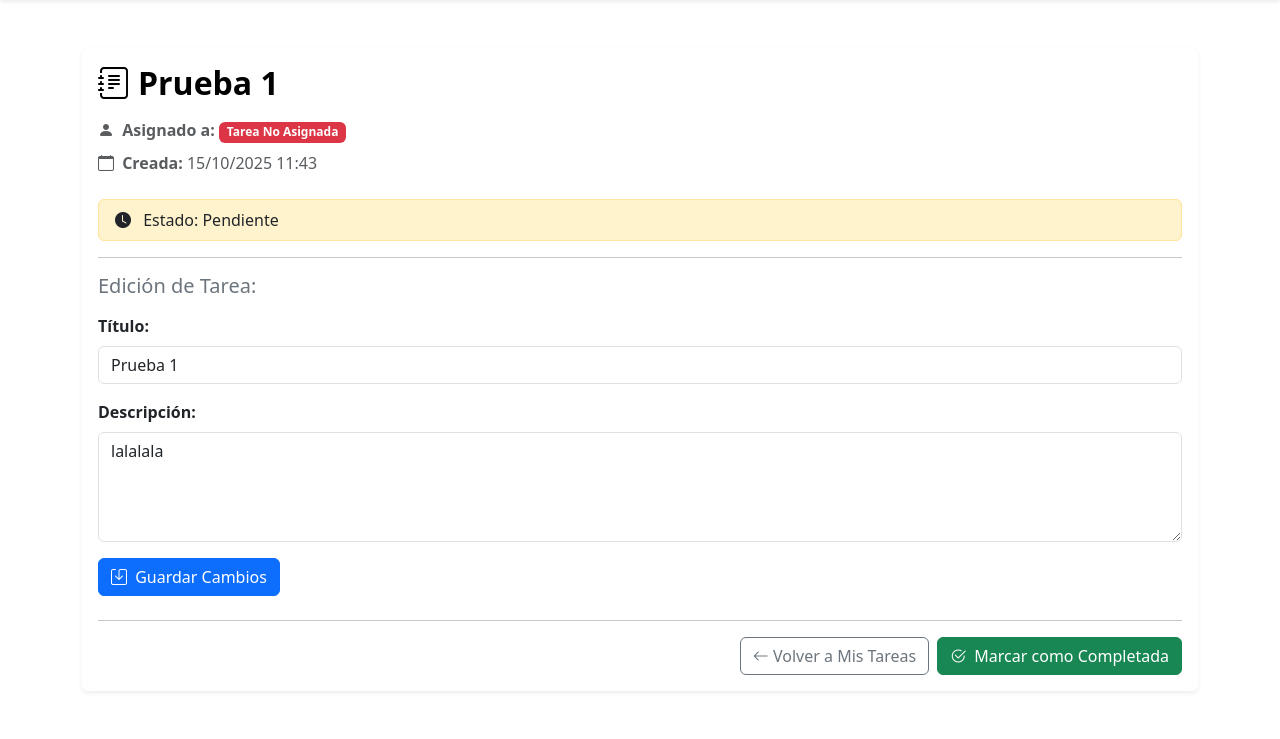
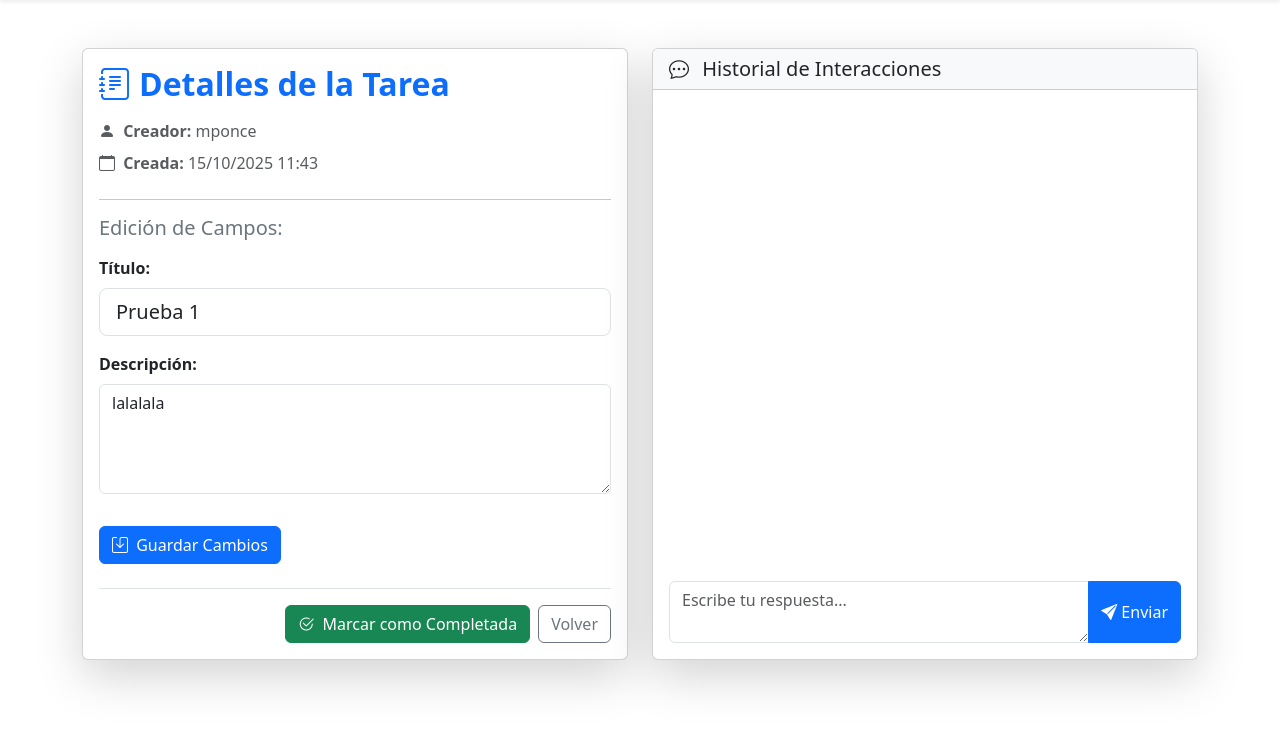
Before and after one commit to chapa0723/django-CRUD, a Django app: page /tasks/3 in a window 1280 px wide. Shown: the part 61-800 px from the top of the page. Run offline with Django 4.2, Linux system fonts and the light colour scheme; a user stored in the database is signed in; data comes from the database, SQL or seed files in the repository; data that the repository does not hold is empty; some libraries are stand-ins or nearby versions.

Commit message:
implementacion del chat en las tareas

```diff
--- a/tasks/forms.py
+++ b/tasks/forms.py
@@ -1,5 +1,5 @@
 from django import forms
-from .models import Task
+from .models import Task, TaskInteraction
 
 class TaskForm(forms.ModelForm):
     class Meta:
@@ -27,7 +27,33 @@ class TaskForm(forms.ModelForm):
 
 
 class TaskStatusOnlyForm(forms.ModelForm):
-    # Formulario limitado para el rol Ventas.
     class Meta:
         model = Task
+        # Asegúrate que 'datecompleted', 'description', y 'title' estén aquí
         fields = ['datecompleted', 'description', 'title']
+
+        # AÑADIR ESTE BLOQUE: widgets
+        widgets = {
+            # Aplicamos la clase de Bootstrap al widget del Título
+            'title': forms.TextInput(attrs={
+                'class': 'form-control form-control-lg'
+            }),
+            # Aplicamos la clase de Bootstrap al widget de la Descripción
+            'description': forms.Textarea(attrs={
+                'class': 'form-control'
+            }),
+            # Para el campo de fecha, si quieres un control de fecha, usa DateInput
+            'datecompleted': forms.DateTimeInput(attrs={
+                'class': 'form-control',
+                'type': 'datetime-local'
+            }),
+        }
+
+
+class TaskInteractionForm(forms.ModelForm):
+    class Meta:
+        model = TaskInteraction
+        fields = ['message'] # Solo necesitamos el campo de texto
+        widgets = {
+            'message': forms.Textarea(attrs={'rows': 2, 'placeholder': 'Escribe tu respuesta aquí...'})
+        }
--- a/tasks/templates/task_detail.html
+++ b/tasks/templates/task_detail.html
@@ -1,65 +1,45 @@
 {% extends 'base.html' %}
 {% load static %}
+{% load task_filters %}
+{% load widget_tweaks %}
+
 {% block content %}
+<div class="container mt-5">
+    <div class="row">
 
-<div class="container mt-5">
-    <div class="card shadow-sm border-0">
+        <div class="col-lg-6 mb-4">
+            <div class="card shadow-lg h-100">
                 <div class="card-body">
 
-            <h2 class="card-title text-black fw-bold mb-3">
-                <i class="bi bi-journal-text me-2"></i>{{ task.title }}
-                {% if task.important %}
-                    <i class="bi bi-star-fill text-danger" title="Importante"></i>
-                {% endif %}
+                    <h2 class="card-title text-primary fw-bold mb-3">
+                        <i class="bi bi-journal-text me-2"></i>Detalles de la Tarea
+                        {% if task.important %}<i class="bi bi-star-fill text-warning" title="Importante"></i>{% endif %}
                     </h2>
 
-            {% load task_filters %}
-            <p class="text-muted mb-2">
-                <strong><i class="bi bi-person-fill me-1"></i> Asignado a:</strong>
-                {% if task.assigned_user %}
-                    {{ task.assigned_user.username }}
-                    <span class="badge bg-primary">{{ task.assigned_user|get_user_role }}</span>
-                {% else %}
-                    <span class="badge bg-danger">Tarea No Asignada</span>
-                {% endif %}
-            </p>
-            <p class="text-muted mb-4">
-                <strong><i class="bi bi-calendar me-1"></i> Creada:</strong> {{ task.created|date:"d/m/Y H:i" }}
-            </p>
-
-            {% if task.datecompleted %}
-                <div class="alert alert-success py-2">
-                    <i class="bi bi-check-circle-fill me-2"></i> Tarea Completada el {{ task.datecompleted|date:"d/m/Y" }}
-                </div>
-            {% else %}
-                <div class="alert alert-warning py-2 text-dark">
-                    <i class="bi bi-clock-fill me-2"></i> Estado: Pendiente
-                </div>
-            {% endif %}
+                    <p class="text-muted mb-2"><strong><i class="bi bi-person-fill me-1"></i> Creador:</strong> {{ task.user.username }}</p>
+                    <p class="text-muted mb-4"><strong><i class="bi bi-calendar me-1"></i> Creada:</strong> {{ task.created|date:"d/m/Y H:i" }}</p>
 
                     {% if can_edit %}
                         <hr>
-            <h5 class="mb-3 text-secondary">Edición de Tarea:</h5>
+                        <h5 class="mb-3 text-secondary">Edición de Campos:</h5>
 
                         <form method="POST" class="mb-4">
                             {% csrf_token %}
 
                             <div class="mb-3">
                                 <label for="{{ form.title.id_for_label }}" class="form-label fw-bold">Título:</label>
-                    {{ form.title }}
 
-                    {% for error in form.title.errors %}
-                        <div class="text-danger small">{{ error }}</div>
-                    {% endfor %}
+                                {{ form.title|add_class:"form-control form-control-lg" }}
+
+                                {% for error in form.title.errors %}<div class="text-danger small">{{ error }}</div>{% endfor %}
                             </div>
 
                             <div class="mb-3">
                                 <label for="{{ form.description.id_for_label }}" class="form-label fw-bold">Descripción:</label>
-                    {{ form.description }}
 
-                    {% for error in form.description.errors %}
-                        <div class="text-danger small">{{ error }}</div>
-                    {% endfor %}
+                                {{ form.description|add_class:"form-control" }}
+
+                                {% for error in form.description.errors %}<div class="text-danger small">{{ error }}</div>{% endfor %}
                             </div>
 
                             <div style="display: none;">
@@ -67,26 +47,20 @@
                                 {{ form.important }}
                             </div>
 
-                <button type="submit" class="btn btn-primary">
+                            <button type="submit" class="btn btn-primary mt-3">
                                 <i class="bi bi-save me-1"></i> Guardar Cambios
                             </button>
-
                         </form>
-
                     {% else %}
                         <hr>
                         <p><strong>Descripción:</strong></p>
                         <div class="alert alert-light">{{ task.description|linebreaksbr }}</div>
                     {% endif %}
-            <hr>
-            <div class="d-flex flex-wrap gap-2 justify-content-end">
 
+                    <div class="d-flex flex-wrap gap-2 justify-content-end mt-3 pt-3 border-top">
 
-              <a href="{% url 'tasks' %}" class="btn btn-outline-secondary">
-                    <i class="bi bi-arrow-left"></i> Volver a Mis Tareas
-                </a>
-                {% if can_edit and not task.datecompleted %}
-                    <form action="{% url 'complete_task' task.id %}" method="POST" class="d-inline">
+                        {% if not task.datecompleted and can_edit %}
+                            <form action="{% url 'complete_task' task.pk %}" method="POST" class="d-inline">
                                 {% csrf_token %}
                                 <button type="submit" class="btn btn-success">
                                     <i class="bi bi-check2-circle me-1"></i> Marcar como Completada
@@ -95,16 +69,70 @@
                         {% endif %}
 
                         {% if request.user.is_superuser or is_admin %}
-                    <a href="{% url 'task_delete' task.id %}" class="btn btn-danger">
+                            <a href="{% url 'task_delete' task.pk %}" class="btn btn-danger">
                                 <i class="bi bi-trash me-1"></i> Eliminar
                             </a>
                         {% endif %}
 
+                        <a href="{% url 'tasks' %}" class="btn btn-outline-secondary">Volver</a>
+                    </div>
+                </div>
+            </div>
+        </div>
 
+        <div class="col-lg-6 mb-4">
+            <div class="card shadow-lg h-100">
+                <div class="card-header bg-light">
+                    <h5 class="mb-0 text-dark">
+                        <i class="bi bi-chat-dots me-2"></i> Historial de Interacciones
+                    </h5>
                 </div>
+                <div class="card-body d-flex flex-column" style="max-height: 75vh; overflow-y: auto;">
+
+                    <div class="flex-grow-1 overflow-auto mb-3">
+                        {% for interaction in interactions %}
+                            <div class="d-flex
+                                {% if interaction.is_client_message %}justify-content-start{% else %}justify-content-end{% endif %}">
+
+                                <div class="card
+                                    {% if interaction.is_client_message %}bg-success text-white{% else %}bg-secondary text-white{% endif %}
+                                    mb-2" style="max-width: 75%;">
+
+                                    <div class="card-body p-2">
+                                        <p class="mb-0 small">
+                                            {{ interaction.message }}
+                                        </p>
+                                        <small class="text-white-50 float-end mt-1" style="font-size: 0.65rem;">
+                                            {{ interaction.timestamp|date:"H:i" }}
+                                        </small>
+                                    </div>
+                                </div>
+                            </div>
+                        {% endfor %}
+                    </div>
+
+                    {% if can_edit %}
+                        <form method="POST" class="mt-auto">
+                            {% csrf_token %}
+                            <input type="hidden" name="chat_submit" value="1">
+
+                            <div class="input-group">
+                                {{ chat_form.message|add_class:"form-control"|attr:"placeholder:Escribe tu respuesta..." }}
+
+                                <button type="submit" class="btn btn-primary">
+                                    <i class="bi bi-send-fill"></i> Enviar
+                                </button>
+</div>
+                            {% for error in chat_form.message.errors %}
+                                <p class="text-danger small mt-1">{{ error }}</p>
+                            {% endfor %}
+                        </form>
+                    {% endif %}
 
                 </div>
             </div>
         </div>
 
+    </div>
+</div>
 {% endblock %}
--- a/tasks/views.py
+++ b/tasks/views.py
@@ -7,8 +7,8 @@ from django.utils import timezone
 from django.contrib.auth.decorators import login_required
 from django.http import HttpResponse
 from django.template.loader import get_template
-from .models import Task, TaskPermission
-from .forms import TaskForm
+from .models import Task, TaskPermission, TaskInteraction
+from .forms import TaskForm, TaskInteractionForm
 from .auth_forms import SignUpForm, SignInForm
 from .permissions import user_has_permission, get_user_accessible_tasks
 from .forms import TaskForm, TaskStatusOnlyForm
@@ -90,6 +90,14 @@ def create_task(request):
                     new_task.assigned_user = request.user
 
                 new_task.save()
+                # 🚨 LÓGICA DE INTERACCIÓN INICIAL (Paso 2) 🚨
+                TaskInteraction.objects.create(
+                task=new_task,
+                message="Esta es la primera interacción con el cliente",
+                is_client_message=True # ¡TRUE para el cliente!
+            )
+            # --------------------------------------------
+
                 return redirect('tasks')
             else:
                  # Si la validación del formulario falla (ej: campo requerido vacío)
@@ -165,80 +173,83 @@ def signin(request):
 @login_required
 @user_has_permission('view')
 def task_detail(request, task_id):
-    # El decorador @user_has_permission ya verifica si el usuario puede ver la tarea
-    # y redirige si no tiene permiso.
     task = get_object_or_404(Task, pk=task_id)
 
-    # 1. Chequeo de Roles y Permisos
+    # 1. Definición de Variables y Roles
     can_edit = task.has_permission(request.user, 'edit')
-    current_role = get_user_role(request.user) # Obtenemos el rol para la lógica del formulario
+    current_role = get_user_role(request.user)
 
-    # 2. Definir qué Formulario Usar (Lógica de Roles)
+    is_admin = current_role == 'Administrador' or request.user.is_superuser
+    is_pending = task.datecompleted is None
+
     is_admin_or_soporte = request.user.is_superuser or \
                           current_role in ['Administrador', 'Soporte Técnico']
+    is_ventas_only = (current_role == 'Ventas' and not is_admin_or_soporte)
+    FormClass = TaskStatusOnlyForm if is_ventas_only else TaskForm
 
-    is_ventas_only = (current_role == 'Ventas' and not is_admin_or_soporte) # Evita multi-grupo
+    # --- Inicialización de variables (se usarán en el contexto final) ---
+    interactions = task.interactions.all()
 
-    # Seleccionar la clase de formulario
-    if is_ventas_only:
-        FormClass = TaskStatusOnlyForm
-    else:
-        FormClass = TaskForm
+    # Inicialización de formularios: Se harán a continuación, dependiendo del método
+    form = FormClass(instance=task)
+    chat_form = TaskInteractionForm()
 
 
-    if request.method == 'GET':
-        # Renderiza el formulario con la clase seleccionada
-        form = FormClass(instance=task)
+    if request.method == 'POST':
 
-        # Agregamos la variable is_admin para el botón Eliminar
-        is_admin = current_role == 'Administrador' or request.user.is_superuser
+        # --- 1. CASO CHAT: Prioridad si viene el campo oculto 'chat_submit' ---
+        if 'chat_submit' in request.POST:
+            chat_form = TaskInteractionForm(request.POST) # Inicializamos con datos POST
+            if chat_form.is_valid():
+                new_interaction = chat_form.save(commit=False)
+                new_interaction.task = task
+                new_interaction.user = request.user
+                new_interaction.is_client_message = False
+                new_interaction.save()
+                messages.success(request, 'Respuesta de chat enviada.')
+                return redirect('task_detail', task_id=task_id)
+            else:
+                 # Si el chat falla, el flujo continúa para mostrar errores
+                 messages.error(request, 'No se pudo enviar el mensaje. Está vacío.')
 
-        #Lógica para el botón "Marcar como Completada"
-        is_pending = task.datecompleted is None
 
-        #Lógica para el botón "Eliminar" (para el template)
-        is_admin = request.user.groups.filter(name='Administrador').exists()
+        # --- 2. CASO EDICIÓN DE TAREA (El problema) ---
+        # Verificamos si el POST contiene campos de edición del formulario principal.
+        elif 'title' in request.POST or 'description' in request.POST:
 
-        if request.method == 'GET':
-        # Mantenemos la instancia del formulario (FormClass) en la vista
-        # para que el bloque POST sepa qué campos puede validar.
-        # No importa que no se muestre en el template.
-            form = FormClass(instance=task)
+            if not can_edit:
+                messages.error(request, 'No tienes permiso para editar esta tarea.')
+                return redirect('task_detail', task_id=task_id)
 
-        return render(request, 'task_detail.html', {
-            'task': task,
-            'form': form,
-            'can_edit': can_edit,
-            'is_pending': is_pending,
-            'is_admin': is_admin, # <-- Variable para mostrar/ocultar el botón "Eliminar"
-            'current_role': current_role, # <-- Variable opcional para debug/display
-            'is_superuser': request.user.is_superuser,
-        })
+            form = FormClass(request.POST, instance=task) # Inicializamos con datos POST
+            if form.is_valid():
+                form.save()
+                messages.success(request, 'Tarea actualizada con éxito.')
+                return redirect('tasks')
+            else:
+                # Si el formulario de edición falla, el flujo continúa para mostrar errores
+                messages.error(request, 'Error al actualizar la Tarea. Revisa los campos.')
 
-    else: # request.method == 'POST'
-        # 3. Bloque POST (Edición)
-        if not can_edit:
-            # Aunque ya se checó en el GET, se vuelve a checar por seguridad de POST
-            messages.error(request, 'No tienes permiso para editar esta tarea.')
-            return redirect('task_detail', task_id=task_id)
+    # 3. Renderizado Final (GET y POST que fallan terminan aquí)
+    # -----------------------------------------------------------
 
-        # Procesar con el formulario correcto (FormClass)
-        form = FormClass(request.POST, instance=task)
+    # Si el método es GET, o si el POST falló (Edición o Chat), renderizamos la página.
+    # El formulario 'form' y 'chat_form' contendrán los datos POST y errores si hubo un fallo arriba.
 
-        if form.is_valid():
-            form.save()
-            messages.success(request, 'Tarea actualizada con éxito.')
-            return redirect('tasks')
+    return render(request, 'task_detail.html', {
+        'task': task,
+        'form': form, # Contiene instance=task (GET) o instance=POST+Errores
+        'chat_form': chat_form, # Contiene instancia vacía o con errores del POST
+        'interactions': interactions, # Historial de chat
 
-        else:
-            # Retorna el formulario con los errores si falla la validación
-            messages.error(request, 'Error al actualizar la Tarea. Revisa los campos.')
-            return render(request, 'task_detail.html', {
-                'task': task,
-                'form': form,
-                'can_edit': can_edit
-                # No es necesario pasar 'error', los errores están en form.errors
-            })
+        # Variables de permiso para el template
+        'can_edit': can_edit,
+        'is_pending': is_pending,
+        'is_admin': is_admin,
+        'is_superuser': request.user.is_superuser,
+        'current_role': current_role,
+    })
+
 
 @login_required
 @user_has_permission('edit')
```
Also changed, not shown: tasks/models.py (+18 -0 lines). Lines whose indentation alone changed are shown as unchanged.
